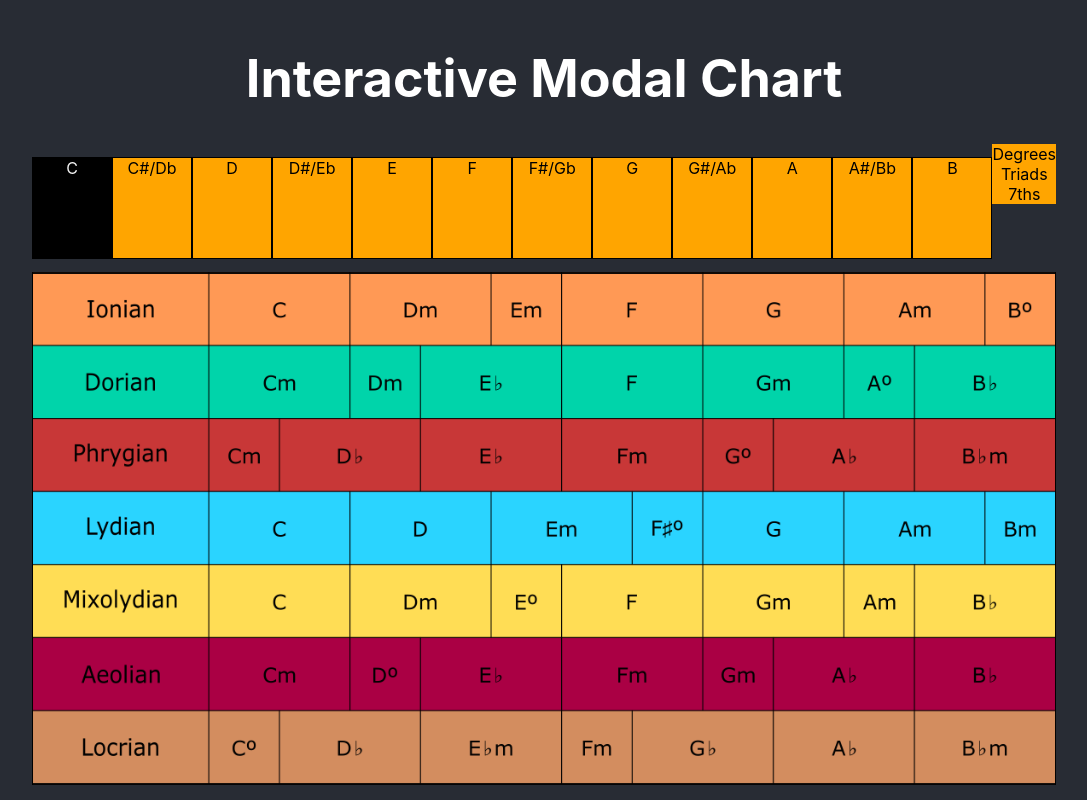
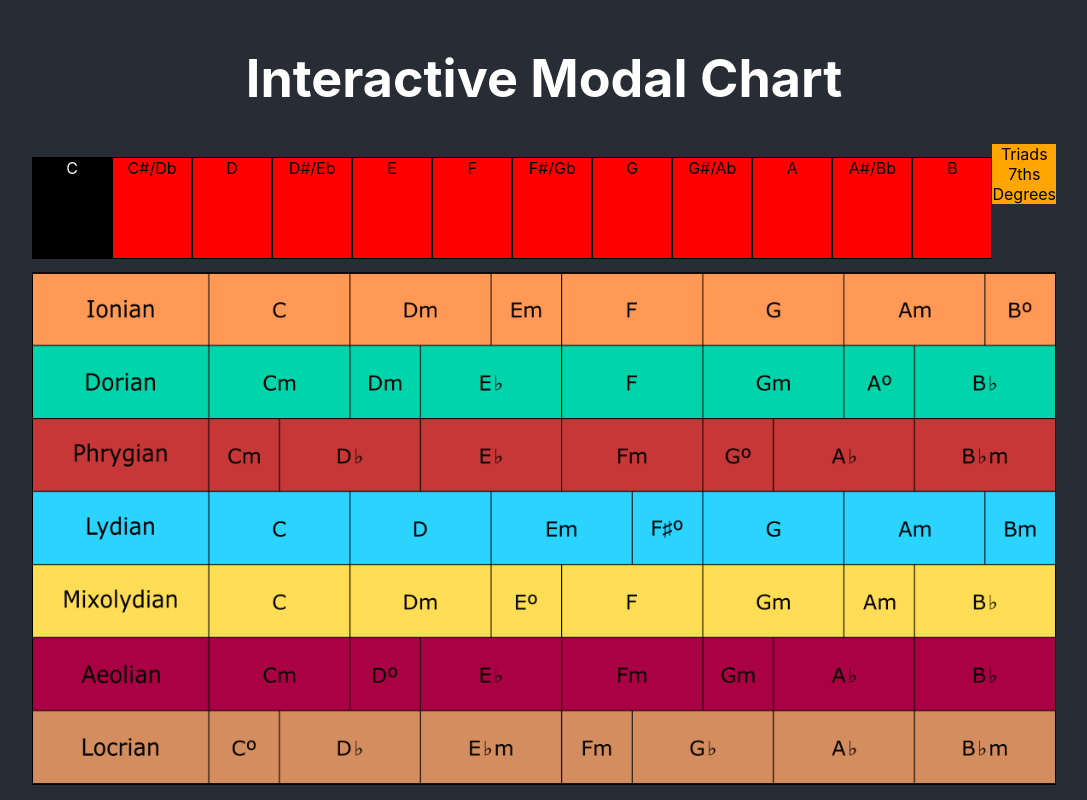
Before and after one commit to Tycholiz/modal-interchange-chart, a React (Create React App) app: page / in a window 1280 px wide. Shown: the whole page, without its empty margins (96-1183 px from the left). Built offline with nearby package versions, Linux system fonts and the light colour scheme.

Commit message:
minor styling

```diff
--- a/src/components/NotationContainer.js
+++ b/src/components/NotationContainer.js
@@ -6,9 +6,9 @@ class App extends Component {
 	render() {
 		return (
 			<div className="notationContainerWrapper">
+				<Notation notationName="Triads" changeNotation={this.props.changeNotation} isChecked={true}/>
+				<Notation notationName="7ths" changeNotation={this.props.changeNotation}/>
 				<Notation notationName="Degrees" changeNotation={this.props.changeNotation}/>
-				<Notation notationName="Triads" changeNotation={this.props.changeNotation}/>
-				<Notation notationName="7ths" changeNotation={this.props.changeNotation} isChecked={true}/>
 			</div>
 		);
 	}
--- a/src/styles/Key.css
+++ b/src/styles/Key.css
@@ -12,7 +12,6 @@ input {
 
 label.keyLabel {
 	display: inline-block;
-	background-color: orange;
 	height: 100%;
 	width: 100%;
 }
--- a/src/styles/NotationContainer.css
+++ b/src/styles/NotationContainer.css
@@ -3,5 +3,4 @@
 	flex-direction: column;
 	justify-content: center;
 	/* width: 20%; */
-	background-color: red !important;
 }
```
